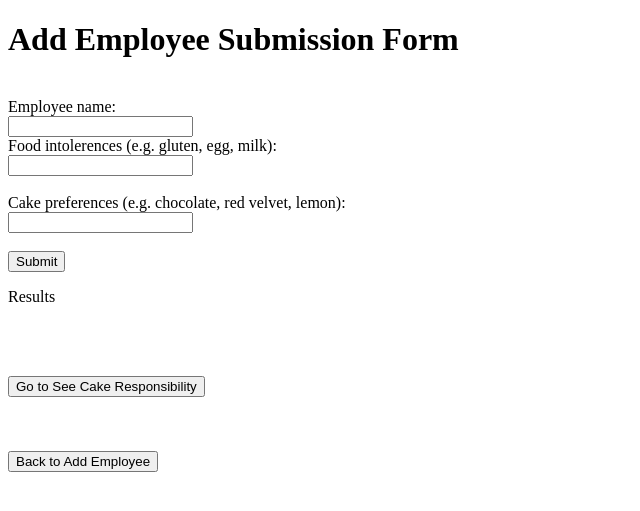
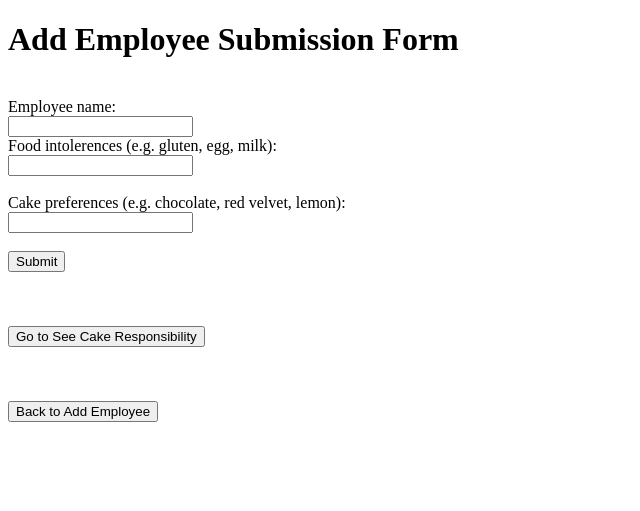
Before and after one commit to viswadeep-sarangi/cake-bake-app, a FastAPI app: page /html/submit_preference in a window 1280 px wide. Shown: the top 511 px of the page, without its empty margins (0-640 px from the left). Run offline with FastAPI, Linux system fonts and the light colour scheme; parts of the project's set-up code (start-up, migrations or seed data) failed here and were passed over.

Commit message:
removed results

```diff
--- a/src/cake_bake_app/templates/add_employee.html
+++ b/src/cake_bake_app/templates/add_employee.html
@@ -8,7 +8,7 @@
         <h1>Add Employee Submission Form</h1>
         <br>
         <script src="static/form_submission.js"></script>
-        <form id='myform' onsubmit="formSubmit('#myform','/cake/add_employee','#results')">
+        <form id='myform' onsubmit="formSubmit('#myform','/cake/add_employee')">
             <label for="empname">Employee name:</label><br>
             <input type="text" id="empname" name="name"><br>
             <label for="dob">Date of Birth:</label><br>
@@ -27,6 +27,5 @@
         <form id='nextform' action="/html/submit_preference">
             <input type="submit" value="Go to Submit Cake Preference" />
         </form>
-        <p id="results">Results</p>
     </body>
 </html>
--- a/src/cake_bake_app/templates/form_submission.js
+++ b/src/cake_bake_app/templates/form_submission.js
@@ -1,4 +1,4 @@
-function formSubmit(formName, postURL, resultsTag){
+function formSubmit(formName, postURL){
     var formData= $(formName).serializeArray();
     console.log(formData);
     var formJson = {}
@@ -10,7 +10,6 @@
     });
 
     var formJsonString = JSON.stringify(formJson)
-    $(resultsTag).text(formJsonString);
     console.log(formJsonString);
     $.ajax({
         type: "POST",
--- a/src/cake_bake_app/templates/submit_preferences.html
+++ b/src/cake_bake_app/templates/submit_preferences.html
@@ -17,7 +17,6 @@
             <input type="text" id="cake" name="cake_preference"><br><br>
             <input type="submit" value="Submit">
         </form>
-        <p id="results">Results</p>
         <br><br><br>
         <form id='nextform' action="/html/cake_responsibility">
             <input type="submit" value="Go to See Cake Responsibility" />
```
